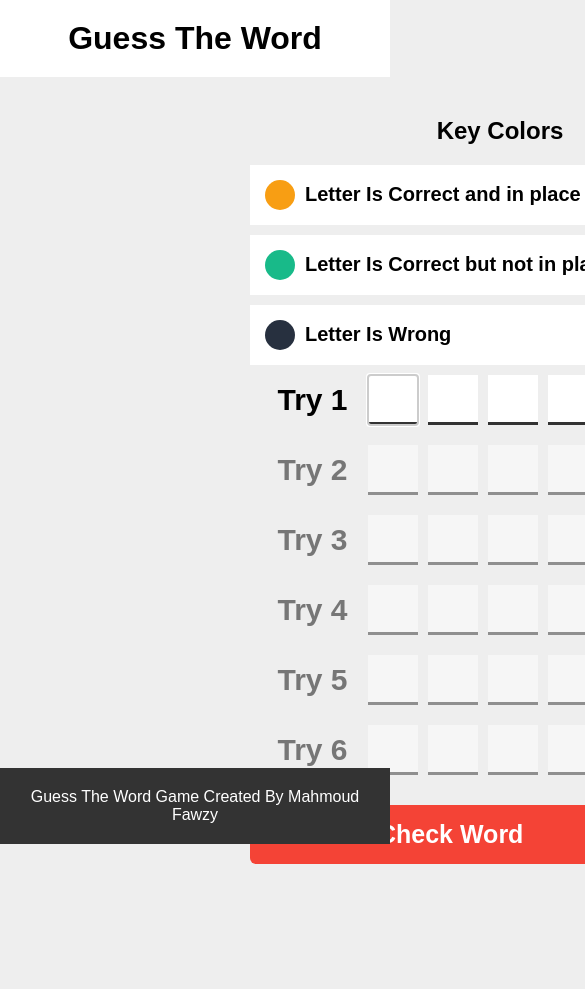
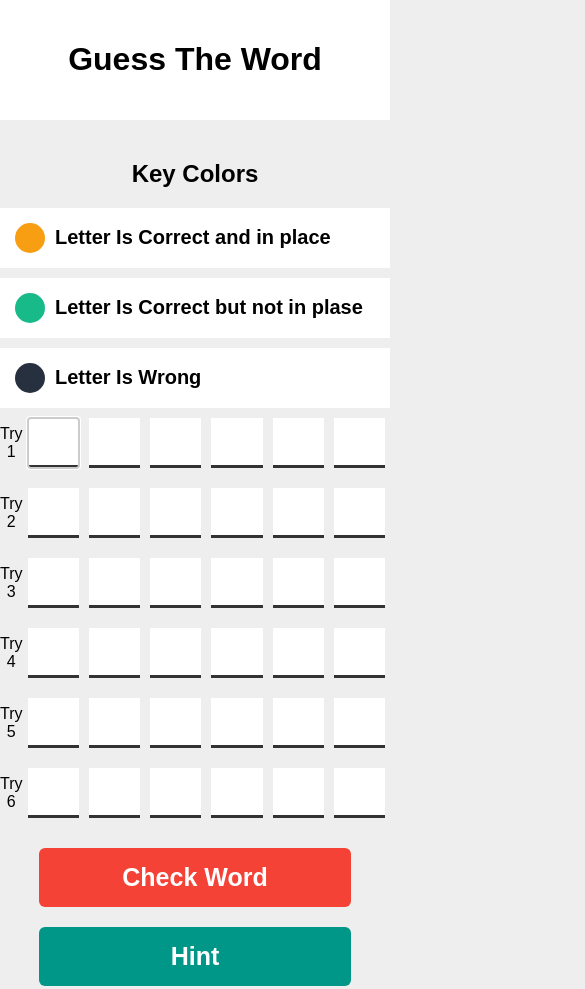
Before and after one commit to mahmoudfawzy75/Guess-Game, a plain HTML site: page index.html in a window 390 px wide. Shown: the top 989 px of the page, 585 px wide, since content can reach past the window. Before the commit the page ends 914 px from the top, so only its background shows below. Drawn offline with Linux system fonts and the light colour scheme.

Commit message:
responsive

```diff
--- a/index.html
+++ b/index.html
@@ -7,7 +7,9 @@
     <title></title>
 </head>
 <body>
-    <h1></h1>
+    <div class="head">
+        <h1></h1>
+    </div>
     <div class="guess-game">
         <div class="game-area">
             <div class="inputs"></div>
--- a/style.css
+++ b/style.css
@@ -1,145 +1,116 @@
-*{
+* {
     box-sizing: border-box;
 }
-:root{
-    --primary-color: #f44336
+
+:root {
+    --primary-color: #f44336;
 }
-body{
+
+body {
     margin: 0;
     background-color: #eee;
     font-family: Arial, Helvetica, sans-serif;
+    height: ;
 }
-h1{
+
+.head {
+    margin: 0;
     text-align: center;
     padding: 20px;
-    margin: 0 0 50px;
+    margin-bottom: 20px;
     background-color: white;
+    width: 100%;
 }
-.guess-game{
+
+.guess-game {
     text-align: center;
-    width: 1000px;
+    width: 100%;
+    max-width: 1000px;
     margin: 20px auto;
     display: flex;
+    flex-direction: row;
     align-items: flex-start;
     justify-content: space-between;
-    .game-area{
-        .inputs{
-            > div{
+}
+
+.key-colors {
+    width: 30%;
+}
+
+.game-area {
+    width: 60%;
+}
+
+.inputs {
+    width: 100%;
+}
+
+.inputs > div {
     margin-bottom: 20px;
     display: flex;
     justify-content: center;
     align-items: center;
-                span{
-                    font-size: 30px;
-                    margin-right: 15px;
-                    font-weight: bold;
 }
-            }
-            .disabled-inputs{
-                opacity: 0.5;
-                pointer-events: none;
-            }
-            input{
+
+.inputs input {
     margin: 0 5px;
     width: 50px;
     height: 50px;
     text-align: center;
-                font-size: 50px;
-                caret-color: var(--primary-color) ;
+    font-size: 30px;
+    caret-color: var(--primary-color);
     background: white;
     border: none;
     border-bottom: 3px solid #333;
+}
 
-                &:focus{
+.inputs input:focus {
     outline-color: #ccc;
 }
-                &.yes-in-place{
-                    background-color: #f89e13;
-                    border: #f89e13;
-                    color: white;
-                }
-                &.not-in-place{
-                    background-color: #18ba89;
-                    border: #18ba89;
-                    color: white;
-                }
-                &.no{
-                    background-color: #27303f;
-                    border: #27303f;
-                    color: white;
-                }
-            }
-        }
-        .control{
+
+.control {
     display: flex;
+    flex-wrap: wrap;
     justify-content: center;
     align-items: center;
     width: 500px;
     margin: 30px auto;
     gap: 10px;
-            .check{
+}
+
+.control .check,
+.control .hint {
     border: none;
     font-size: 25px;
     padding: 15px 20px;
     border-radius: 6px;
-                background-color: var(--primary-color);
     color: white;
     cursor: pointer;
     font-weight: bold;
     flex: 1;
 }
-            .hint{
-                border: none;
-                font-size: 25px;
-                padding: 15px 20px;
-                border-radius: 6px;
+
+.control .check {
+    background-color: var(--primary-color);
+}
+
+.control .hint {
     background-color: #009688;
-                color: white;
-                cursor: pointer;
-                font-weight: bold;
-                width: fit-content;
 }
-            .button:disabled{
+
+.control .button:disabled {
     background-color: black;
     opacity: 0.4;
     cursor: no-drop;
 }
-        }
-    }
-    .key-colors{
-        .key-color{
-            display: flex;
-            align-items: center;
-            padding: 15px;
-            background-color: white;
-            margin-bottom: 10px;
-            .key{
-                width: 30px;
-                height: 30px;
-                border-radius: 50%;
-                margin-right: 10px;
-                &.yes-in-place{
-                    background-color: #f89e13;
-                }
-                &.not-in-place{
-                    background-color: #18ba89;
-                }
-                &.no{
-                    background-color: #27303f;
-                }
-            }
-            .key-text{
-                font-size: 20px;
-                font-weight: bold;
-            }
-        }
-    }
-}
-.message{
+
+.message {
     text-align: center;
     font-weight: bold;
     font-size: 30px;
-    span{
+}
+
+.message span {
     font-weight: bold;
     display: block;
     font-size: 50px;
@@ -147,14 +118,82 @@ h1{
     text-transform: capitalize;
     margin-top: 10px;
 }
-    p{
-        margin-top: 15px;
+
+.key-colors .key-color {
+    display: flex;
+    align-items: center;
+    padding: 15px;
+    background-color: white;
+    margin-bottom: 10px;
+}
+
+.key-colors .key-color .key {
+    width: 30px;
+    height: 30px;
+    border-radius: 50%;
+    margin-right: 10px;
+}
+
+.key-colors .key-color .key.yes-in-place {
+    background-color: #f89e13;
+}
+
+.key-colors .key-color .key.not-in-place {
+    background-color: #18ba89;
+}
+
+.key-colors .key-color .key.no {
+    background-color: #27303f;
+}
+
+.key-colors .key-color .key-text {
+    font-size: 20px;
+    font-weight: bold;
+}
+
+@media (max-width: 768px) {
+    .guess-game {
+        flex-direction: column;
+        align-items: center;
+    }
+
+    .key-colors,
+    .game-area {
+        width: 100%;
+    }
+
+    .key-colors {
+        order: 2;
+    }
+
+    .game-area {
+        order: 3;
+    }
+
+    .inputs input {
+        width: 80%;
+        font-size: 20px;
+    }
+
+    .control {
+        width: 100%;
+        flex-direction: column;
+    }
+
+    .control .check {
+        width: 80%;
+        margin-bottom: 10px;
+    }
+
+    .control .hint {
+        width: 80%;
     }
 }
-footer{
+
+footer {
     text-align: center;
     padding: 20px;
-    position: fixed;
+    position: relative;
     bottom: 0;
     left: 0;
     width: 100%;
@@ -162,35 +201,3 @@ footer{
     color: white;
 
 }
-/* التصميم الأساسي */
-.guess-game {
-    display: flex;
-    justify-content: center; /* ضع المحتوى في المنتصف أفقياً */
-    align-items: center;
-}
-
-
-@media (max-width: 768px) {
-    .guess-game {
-        display: flex;
-        flex-direction: column;
-        align-items: center;
-    }
-
-    .key-colors, .game-area {
-        width: 50%;
-    }
-
-    .key-colors {
-        order: 1;
-    }
-
-    .game-area {
-        order: 2;
-    }
-}
-h1 {
-    width: 100%;
-    text-align: center;
-    margin: 0 auto;
-}
```
Lines whose indentation alone changed are shown as unchanged.
